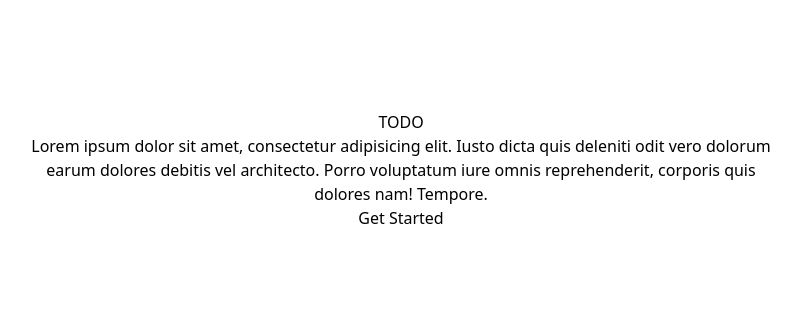
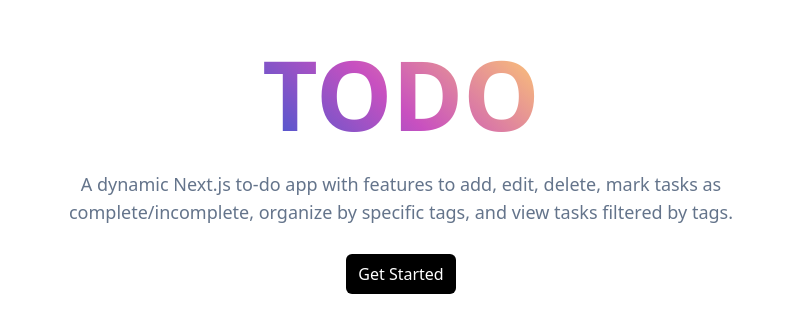
Before and after one commit to saurabh-dev-vns/todo-list, a Next.js app: page / in a window 1280 px wide. Shown: the part 234-566 px from the top of the page, without its empty margins (243-1044 px from the left). Built offline with nearby package versions, Linux system fonts and the light colour scheme.

Commit message:
Landing page update

```diff
--- a/package.json
+++ b/package.json
@@ -3,7 +3,7 @@
   "version": "0.1.0",
   "private": true,
   "scripts": {
-    "dev": "next dev",
+    "dev": "next dev -H 0.0.0.0",
     "build": "next build",
     "start": "next start",
     "lint": "next lint"
--- a/src/app/layout.tsx
+++ b/src/app/layout.tsx
@@ -18,6 +18,7 @@
   description: "Organize tasks and boost productivity with a simple and intuitive to-do list app.",
   other:{
     "google-site-verification":"XTeqOxGr024MBV1Qbrc1aCAtw2usqitV-Pp3lBnegZ8",
+    "viewport":"width=device-width, initial-scale=1.0, maximum-scale=1.0, user-scalable=no"
   }
 
 };
@@ -30,7 +31,7 @@
   return (
     <html lang="en">
       <body
-        className={`${geistSans.variable} ${geistMono.variable} antialiased max-w-full relative`}
+        className={`${geistSans.variable} ${geistMono.variable}  max-w-full relative overflow-hidden`}
       >
         {children}
       </body>
--- a/src/app/page.tsx
+++ b/src/app/page.tsx
@@ -4,11 +4,11 @@
   return (
     <main className="relative flex m-3 sm:m-1 max-w-full w-full justify-center items-center h-svh overflow-hidden">
         <div className="flex justify-center items-center flex-col w-full h-svh sm:max-w-3xl overflow-hidden">
-            <h2>TODO</h2>
-            <p className={`text-center`}>
-                Lorem ipsum dolor sit amet, consectetur adipisicing elit. Iusto dicta quis deleniti odit vero dolorum earum dolores debitis vel architecto. Porro voluptatum iure omnis reprehenderit, corporis quis dolores nam! Tempore.
+            <h2 className=" text-8xl font-extrabold bg-backgroundImage text-transparent [background-clip:text] [-webkit-text-fill-color:transparent">TODO</h2>
+            <p className="text-center text-lg text-slate-500 py-7">
+A dynamic Next.js to-do app with features to add, edit, delete, mark tasks as complete/incomplete, organize by specific tags, and view tasks filtered by tags.
                 </p>
-            <button>Get Started</button>
+            <a href="/todo" className="bg-black text-white py-2 px-3 rounded-md">Get Started</a>
         </div>
     </main>
   );
--- a/src/components/TodoCard.tsx
+++ b/src/components/TodoCard.tsx
@@ -34,7 +34,7 @@
   return (
     <div className="bg-white h-full max-w-full container flex flex-col p-2 sm:p-4">
       <header className="flex justify-between w-full p-1">
-        <h3 className="font-black text-2xl text-gray-600">Todo List</h3>
+        <a href="/" className="font-black text-2xl text-gray-600">Todo List</a>
         <button
           onClick={() => {
             setIsFormOpen(true);
--- a/tailwind.config.ts
+++ b/tailwind.config.ts
@@ -9,8 +9,13 @@
   theme: {
     extend: {
       colors: {
-        card:'#fff9de',
+        card: "#fff9de",
       },
+      backgroundImage: {
+        backgroundImage:
+          "linear-gradient(43deg, #4158D0 0%, #C850C0 46%, #FFCC70 100%)",
+      },
+
     },
   },
   plugins: [],
```
Also changed, not shown: public/people.svg (added).
